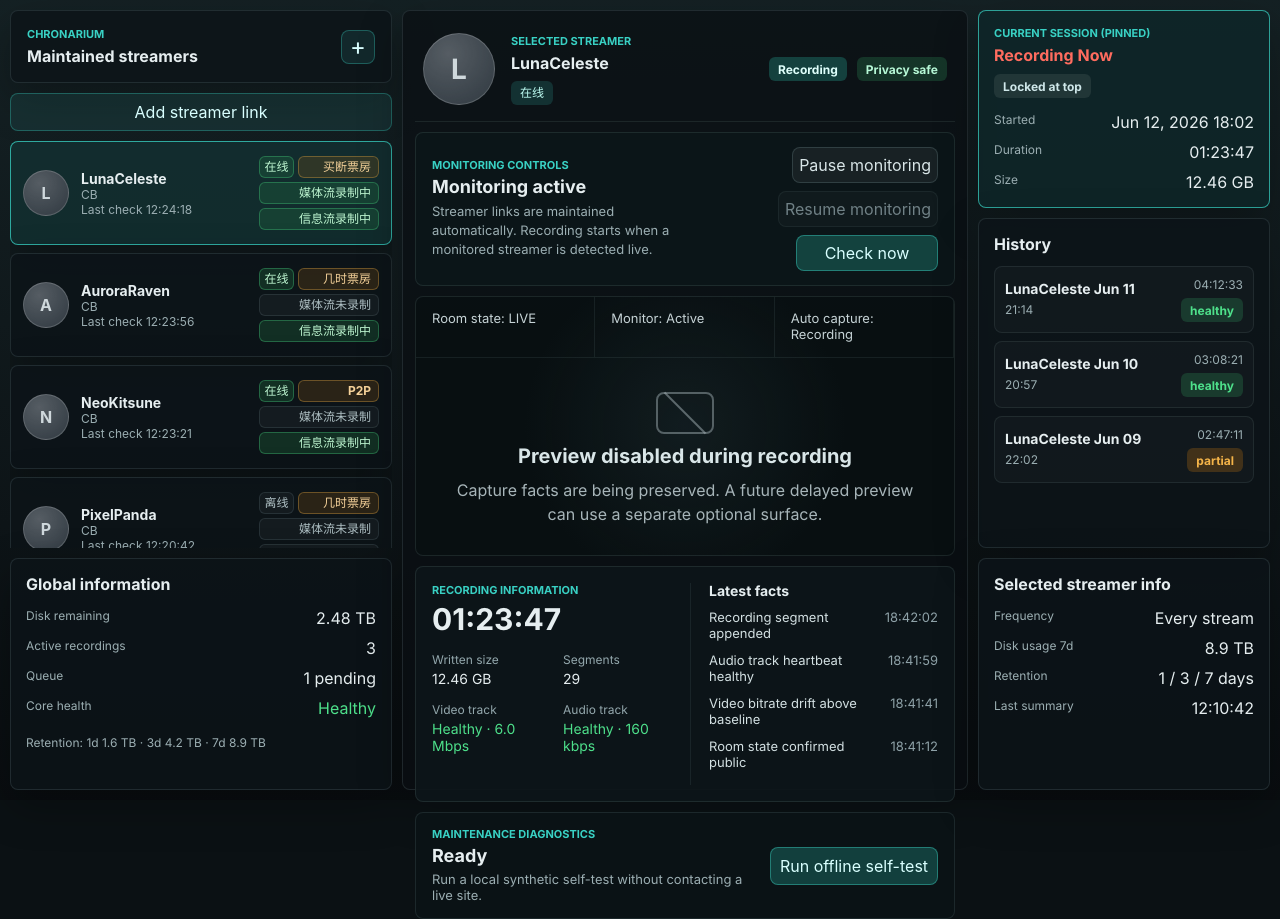
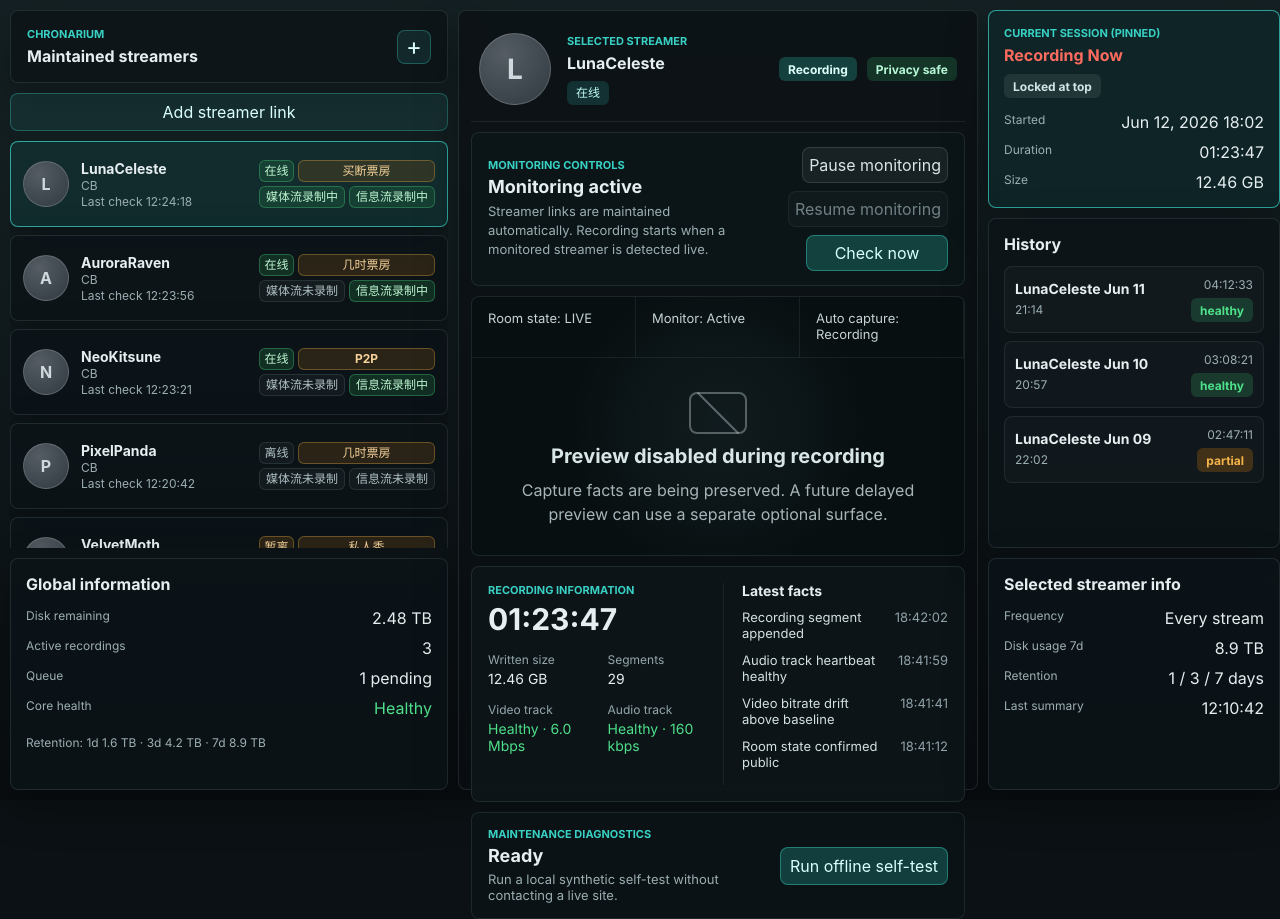
Before and after one commit to grshlogan/Chronarium, a React (Vite) app in the folder apps/desktop/: page / in a window 1280 px wide. Built offline with nearby package versions, Linux system fonts and the light colour scheme.

Commit message:
feat: align compact streamer cards

```diff
--- a/apps/desktop/src/App.tsx
+++ b/apps/desktop/src/App.tsx
@@ -91,7 +91,7 @@ export function App(props: AppProps = {}): ReactElement {
               <div className="avatar" aria-hidden="true">
                 {streamer.name.slice(0, 1)}
               </div>
-              <div>
+              <div className="streamer-identity">
                 <strong>{streamer.name}</strong>
                 <span className="site-code">{streamer.site}</span>
                 <small className="last-check">Last check {streamer.lastCheck}</small>
@@ -112,6 +112,7 @@ export function App(props: AppProps = {}): ReactElement {
                 >
                   {formatShowMode(streamer)}
                 </span>
+                <span className="stream-state-row">
                   <span
                     className={`status-cell stream-state media-stream ${
                       streamer.mediaStreamState === "recording"
@@ -131,6 +132,7 @@ export function App(props: AppProps = {}): ReactElement {
                     title={describeInformationStreamState(streamer)}
                   >
                     {formatInformationStreamState(streamer)}
+                  </span>
                 </span>
               </div>
             </button>
--- a/apps/desktop/src/styles.css
+++ b/apps/desktop/src/styles.css
@@ -1,5 +1,5 @@
 :root {
-  --rail-left-width: 382px;
+  --rail-left-width: 438px;
   --rail-right-width: 292px;
   --workspace-min-width: 520px;
   color-scheme: dark;
@@ -130,11 +130,12 @@ button {
 
 .streamer-card {
   display: grid;
-  grid-template-columns: 46px minmax(96px, 1fr) 120px;
+  grid-template-columns: 46px minmax(112px, 1fr) 176px;
   gap: 12px;
   align-items: center;
-  min-height: 104px;
-  padding: 12px;
+  justify-items: start;
+  min-height: 86px;
+  padding: 10px 12px;
   border-radius: 8px;
   width: 100%;
   color: inherit;
@@ -156,6 +157,13 @@ button {
 .history-row strong {
   display: block;
   font-size: 14px;
+}
+
+.streamer-identity {
+  display: grid;
+  align-content: center;
+  gap: 1px;
+  min-width: 0;
 }
 
 .streamer-card .site-code,
@@ -198,7 +206,7 @@ button {
   grid-template-columns: 35px minmax(0, 1fr);
   grid-auto-rows: 22px;
   gap: 4px;
-  width: 120px;
+  width: 176px;
   justify-self: end;
 }
 
@@ -216,6 +224,7 @@ button {
   font-size: 10px;
   font-weight: 700;
   line-height: 1.2;
+  text-align: center;
   white-space: nowrap;
   overflow: hidden;
   text-overflow: ellipsis;
@@ -226,14 +235,20 @@ button {
 }
 
 .status-cell.show-mode {
-  justify-content: flex-end;
+  justify-content: center;
   padding-inline: 7px;
 }
 
 .status-cell.stream-state {
+  justify-content: center;
+  padding-inline: 4px;
+}
+
+.stream-state-row {
+  display: grid;
   grid-column: 1 / -1;
-  justify-content: flex-end;
-  padding-inline: 7px;
+  grid-template-columns: repeat(2, minmax(0, 1fr));
+  gap: 4px;
 }
 
 .status-cell.online,
```
Also changed, not shown: 6 other files (tests, documents, lock files or other folders). Lines whose indentation alone changed are shown as unchanged.
